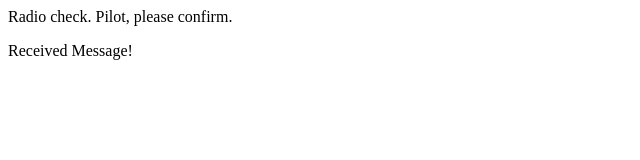
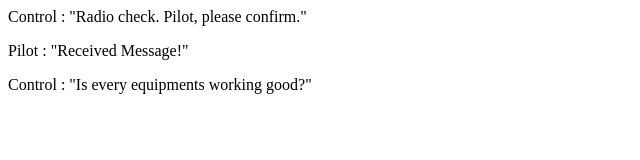
Before and after one commit to MSSangeetha/communication-log1, a plain HTML site: page index.html in a window 1280 px wide. Shown: the whole page, without its empty margins (0-640 px from the left). Drawn offline with Linux system fonts and the light colour scheme.

Commit message:
Added third line

```diff
--- a/index.html
+++ b/index.html
@@ -1,6 +1,7 @@
 <html>
    <body>
-      <p>Radio check. Pilot, please confirm.</p>
-      <p>Received Message!</p>
+      <p>Control : "Radio check. Pilot, please confirm."</p>
+      <p>Pilot : "Received Message!"</p>
+      <p>Control : "Is every equipments working good?"</p>
    </body>
 </html>
```
